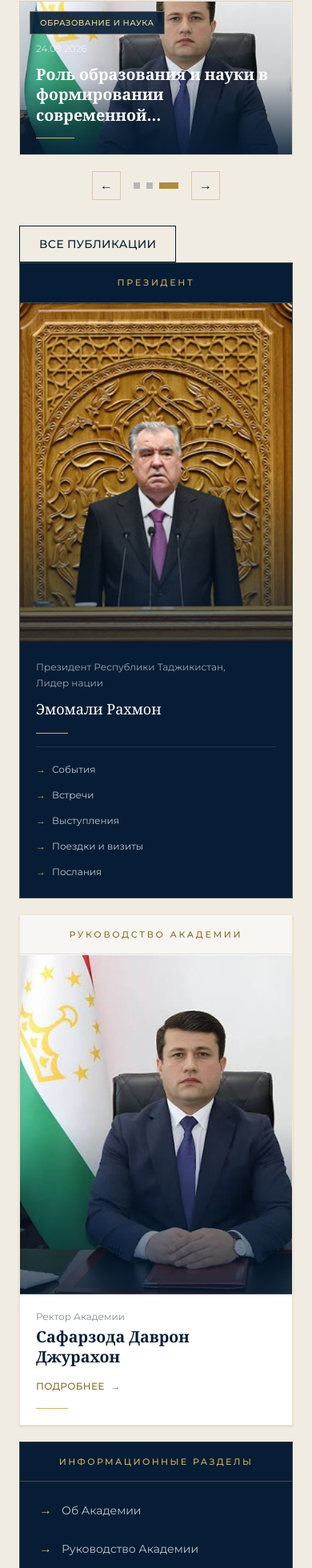
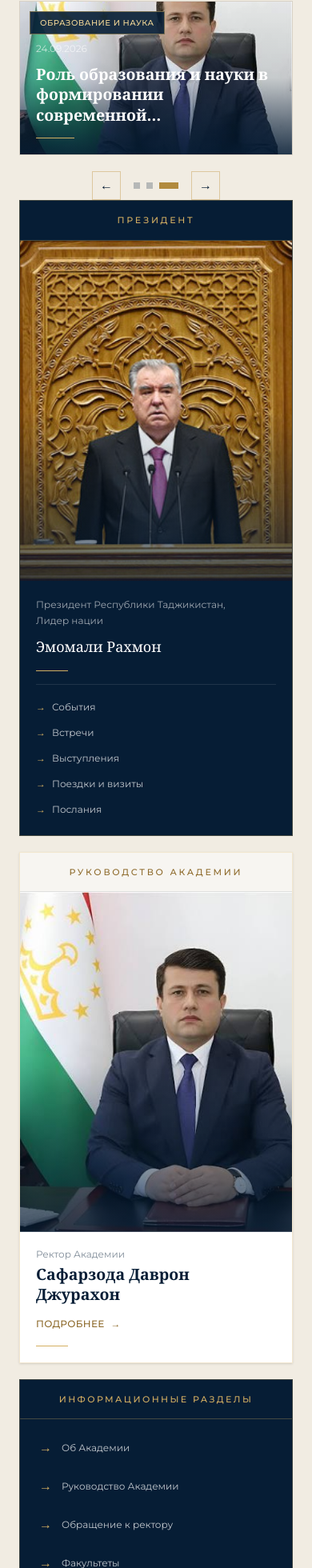
Before and after one commit to karimzade4444/APA, a Next.js app: page / in a window 390 px wide. Shown: the part 1557-3517 px from the top of the page at 80% size. Built offline with nearby package versions, Linux system fonts and the light colour scheme.

Commit message:
Убрал блоки публикации в главном меню для телефонов

```diff
--- a/src/components/home/ArticlesSection.tsx
+++ b/src/components/home/ArticlesSection.tsx
@@ -60,7 +60,7 @@ const ArticlesSection = () => {
           />
         </Reveal>
 
-        <div className="mt-8 hidden grid-cols-2 gap-5 lg:grid xl:grid-cols-3">
+        <div className="mt-8 hidden grid-cols-2 gap-5 max-[1023px]:!hidden lg:grid xl:grid-cols-3">
           {articles.slice(0, 3).map((article, index) => (
             <PublicationCard
               key={article.id}
@@ -75,15 +75,6 @@ const ArticlesSection = () => {
           ))}
         </div>
 
-        {/* Mobile button */}
-        <div className="mt-8 md:hidden">
-          <Link
-            href="/publications#articles"
-            className="inline-flex border border-[#061d35] px-6 py-3 text-sm font-medium uppercase tracking-wide text-[#061d35] transition duration-300 hover:bg-[#061d35] hover:text-white"
-          >
-            Все публикации
-          </Link>
-        </div>
     </section>
   );
 };
--- a/src/components/home/NewsSection.tsx
+++ b/src/components/home/NewsSection.tsx
@@ -53,7 +53,7 @@ const NewsSection = () => {
         />
       </Reveal>
 
-      <div className="mt-8 hidden grid-cols-2 gap-5 lg:grid xl:grid-cols-3">
+      <div className="mt-8 hidden grid-cols-2 gap-5 max-[1023px]:!hidden lg:grid xl:grid-cols-3">
         {latestNews.slice(0, 3).map((item, index) => (
           <PublicationCard
             key={item.id}
--- a/src/components/sidebar/InfoLinks.tsx
+++ b/src/components/sidebar/InfoLinks.tsx
@@ -52,7 +52,7 @@ const InfoLinks = () => {
                   →
                 </span>
 
-                <span className="text-sm text-white/75 transition-colors duration-300 group-hover:text-[#d4af62]">
+                <span className="text-xs text-white/75 transition-colors duration-300 group-hover:text-[#d4af62]">
                   {link.title}
                 </span>
               </motion.div>
```
